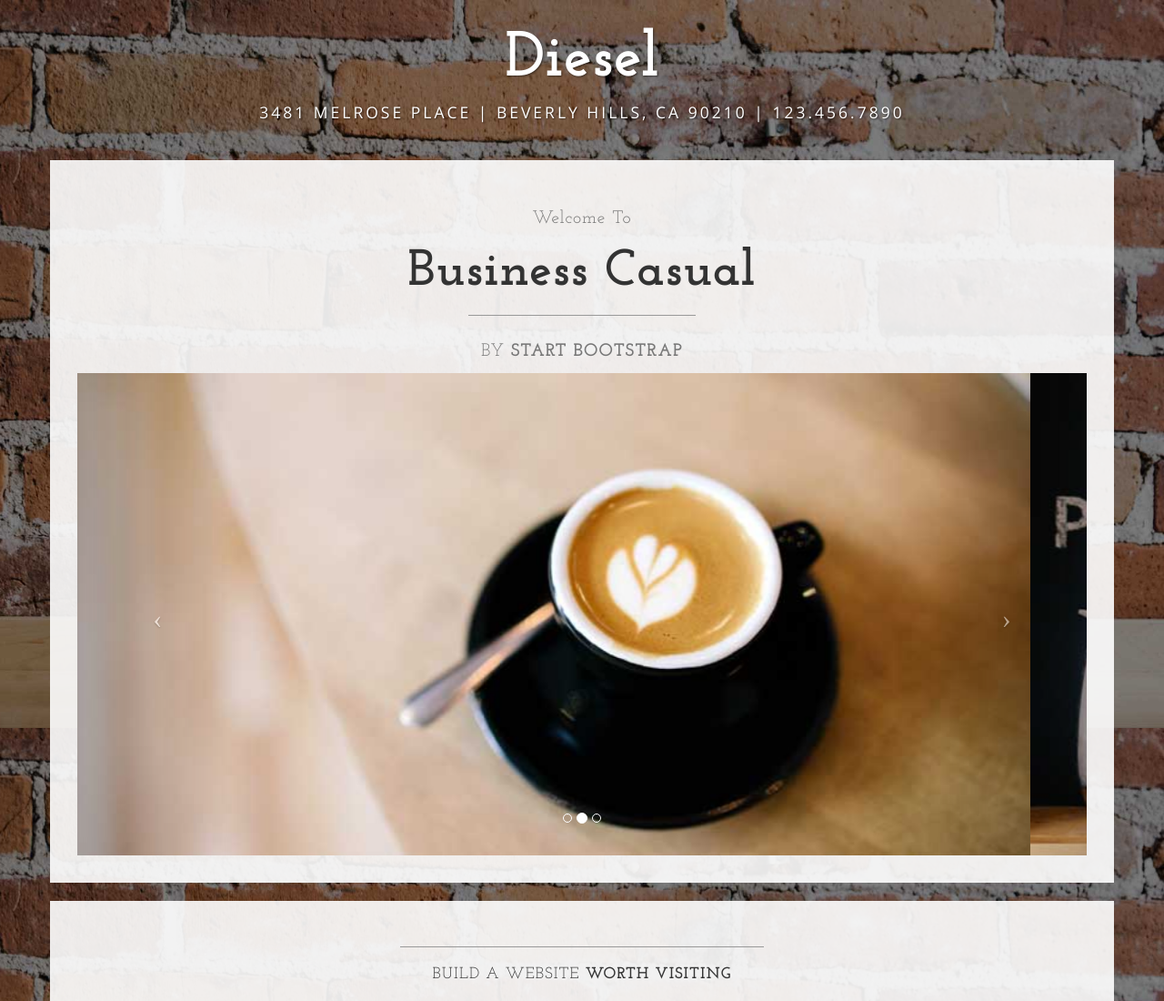
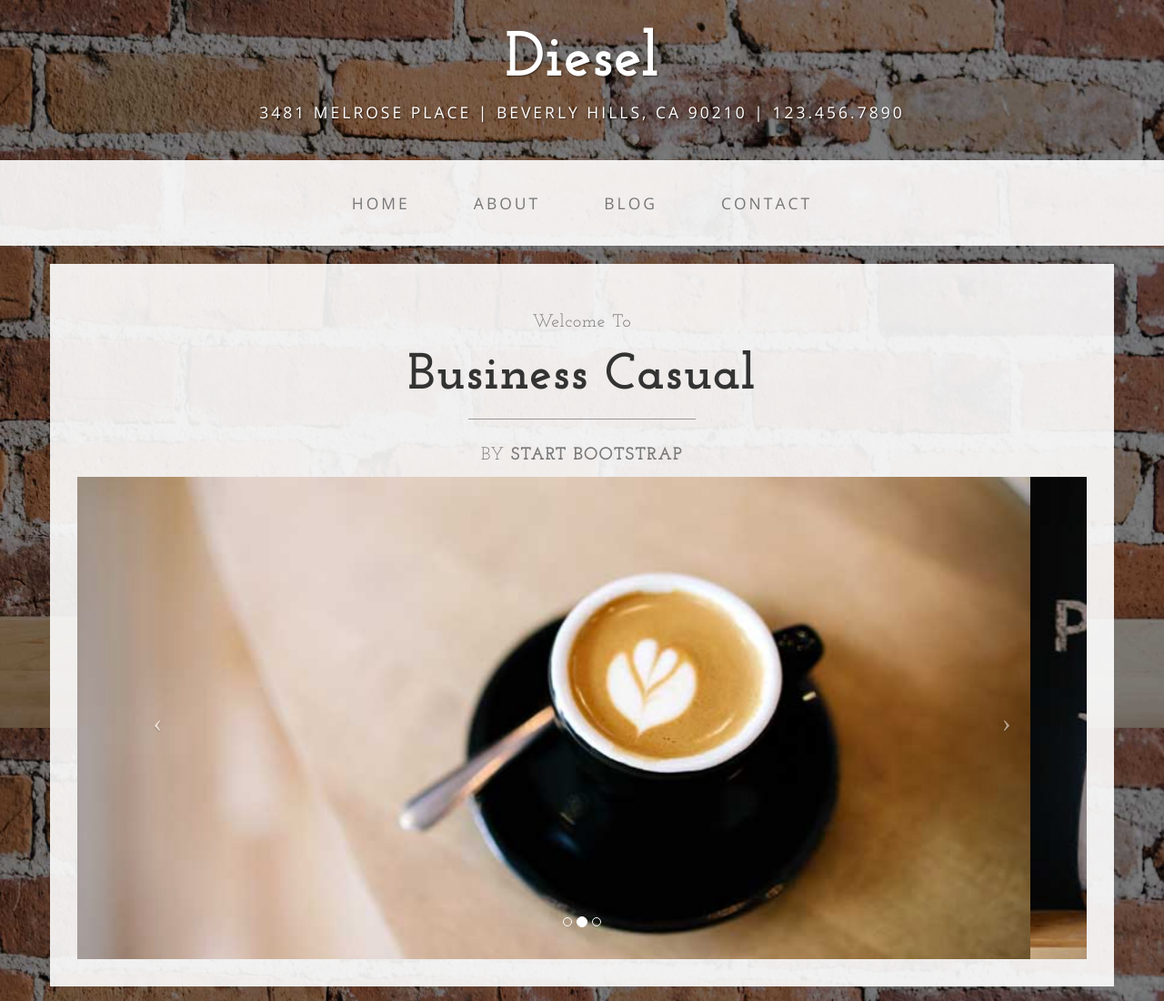
Before and after one commit to ravi6112/diesel-project, a plain HTML site: page index.html in a window 1280 px wide. Shown: the top 1100 px of the page at 91% size. Drawn offline with nearby package versions, Linux system fonts and the light colour scheme.

Commit message:
copied older version

```diff
--- a/index.html
+++ b/index.html
@@ -36,7 +36,38 @@
     <div class="address-bar">3481 Melrose Place | Beverly Hills, CA 90210 | 123.456.7890</div>
 
     <!-- Navigation -->
-
+    <nav class="navbar navbar-default" role="navigation">
+        <div class="container">
+            <!-- Brand and toggle get grouped for better mobile display -->
+            <div class="navbar-header">
+                <button type="button" class="navbar-toggle" data-toggle="collapse" data-target="#bs-example-navbar-collapse-1">
+                    <span class="sr-only">Toggle navigation</span>
+                    <span class="icon-bar"></span>
+                    <span class="icon-bar"></span>
+                    <span class="icon-bar"></span>
+                </button>
+                <!-- navbar-brand is hidden on larger screens, but visible when the menu is collapsed -->
+                <a class="navbar-brand" href="index.html">Diesel</a>
+            </div>
+            <!-- Collect the nav links, forms, and other content for toggling -->
+            <div class="collapse navbar-collapse" id="bs-example-navbar-collapse-1">
+                <ul class="nav navbar-nav">
+                    <li>
+                        <a href="index.html">Home</a>
+                    </li>
+                    <li>
+                        <a href="about.html">About</a>
+                    </li>
+                    <li>
+                        <a href="blog.html">Blog</a>
+                    </li>
+                    <li>
+                        <a href="contact.html">Contact</a>
+                    </li>
+                </ul>
+            </div>
+            <!-- /.navbar-collapse -->
+        </div>
         <!-- /.container -->
     </nav>
 
```
